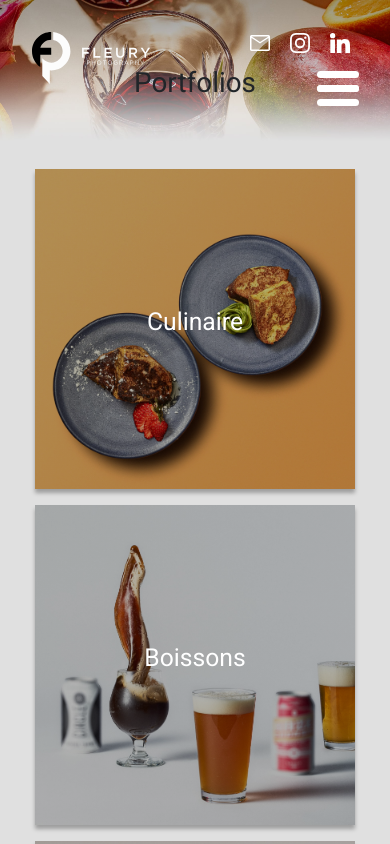
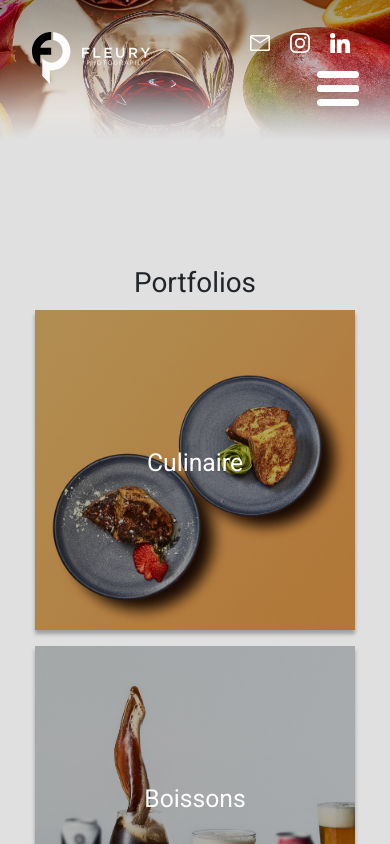
Before and after one commit to FleuryCode/FleuryPhotography, a React (Create React App) app: page /portfolio in a window 390 px wide. Shown: the top 844 px of the page. Built offline with nearby package versions, Linux system fonts and the light colour scheme; no server answers.

Commit message:
Changed styles to be more mobile friendly.

```diff
--- a/src/components/navigation/navigation.styles.scss
+++ b/src/components/navigation/navigation.styles.scss
@@ -199,6 +199,7 @@
                     color: white;
                     font-size: 160%;
                     transition: 0.2s ease-in-out;
+                    text-shadow: 0 4px 4px rgba(0, 0, 0, 0.8);
 
                     &:hover {
                         color: rgb(236, 99, 19);
--- a/src/pages/about/about.styles.scss
+++ b/src/pages/about/about.styles.scss
@@ -29,7 +29,10 @@
     .aboutTitleContainer {
         display: flex;
         justify-content: center;
-        margin-top: -100px;
+        margin-top: 100px;
+        @media (min-width: 768px) {
+            margin-top: -100px;
+        }
 
         h1 {
             text-align: center;
--- a/src/pages/contact/contact.styles.scss
+++ b/src/pages/contact/contact.styles.scss
@@ -19,6 +19,7 @@
         width: 100%;
         padding: 0;
 
+
         img {
             width: 100%;
             min-height: 20vh;
@@ -30,6 +31,10 @@
         display: flex;
         justify-content: center;
         margin-top: 20px;
+        margin-top: 100px;
+        @media (min-width: 768px) {
+            margin-top: -100px;
+        }
         h1 {
             text-align: center;
         }
--- a/src/pages/portfolio/portfolio.styles.scss
+++ b/src/pages/portfolio/portfolio.styles.scss
@@ -25,7 +25,10 @@
     .portfolioTitleContainer {
         display: flex;
         justify-content: center;
-        margin-top: -100px;
+        margin-top: 100px;
+        @media (min-width: 768px) {
+            margin-top: -100px;
+        }
         h1 {
             text-align: center;
         }
--- a/src/pages/specificPortfolio/specificPortfolio.styles.scss
+++ b/src/pages/specificPortfolio/specificPortfolio.styles.scss
@@ -17,7 +17,7 @@
     .specificTitleContainer {
         display: flex;
         justify-content: center;
-
+        margin-top: 100px;
         @media (min-width: 768px) {
             margin-top: -100px;
         }
```
